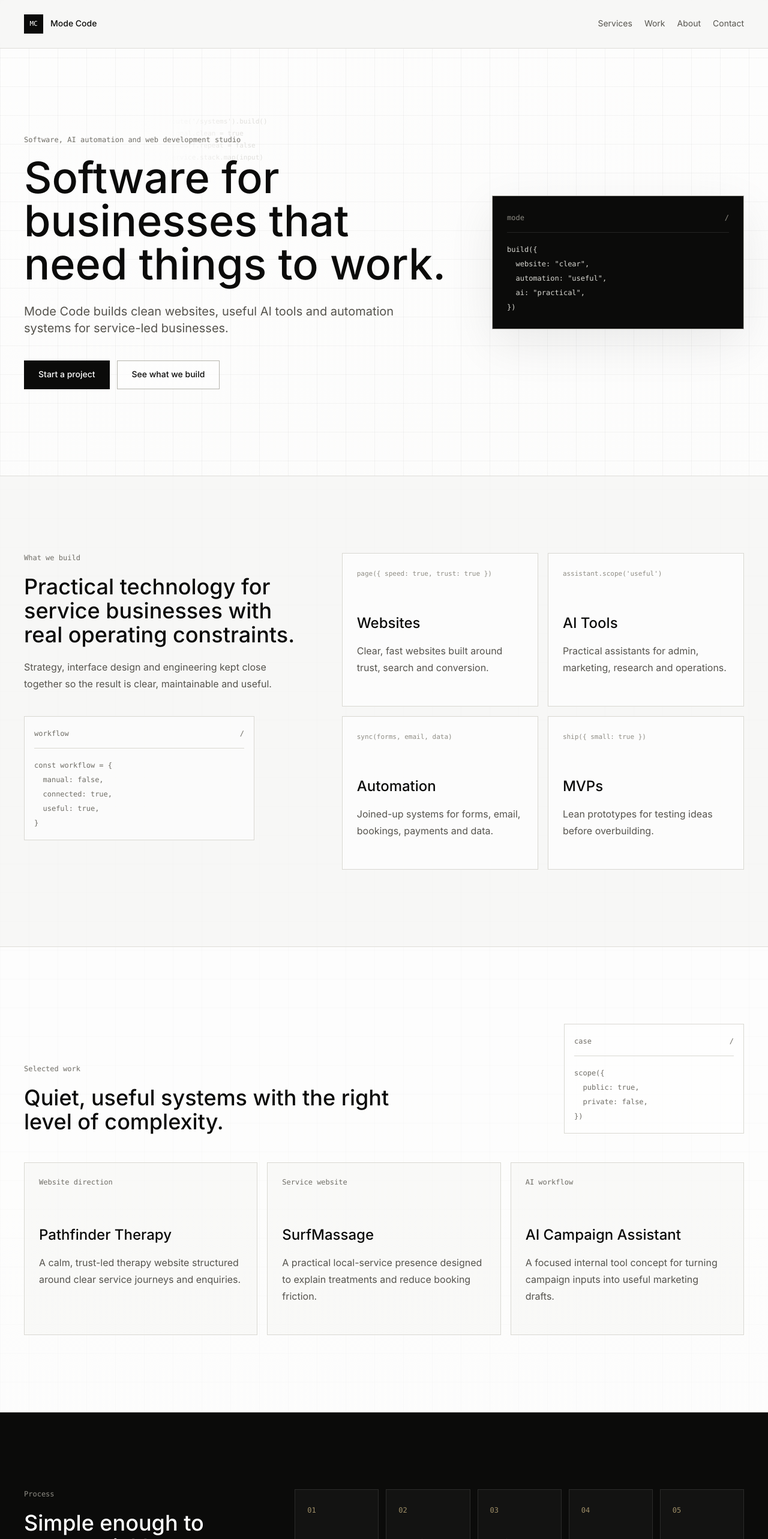
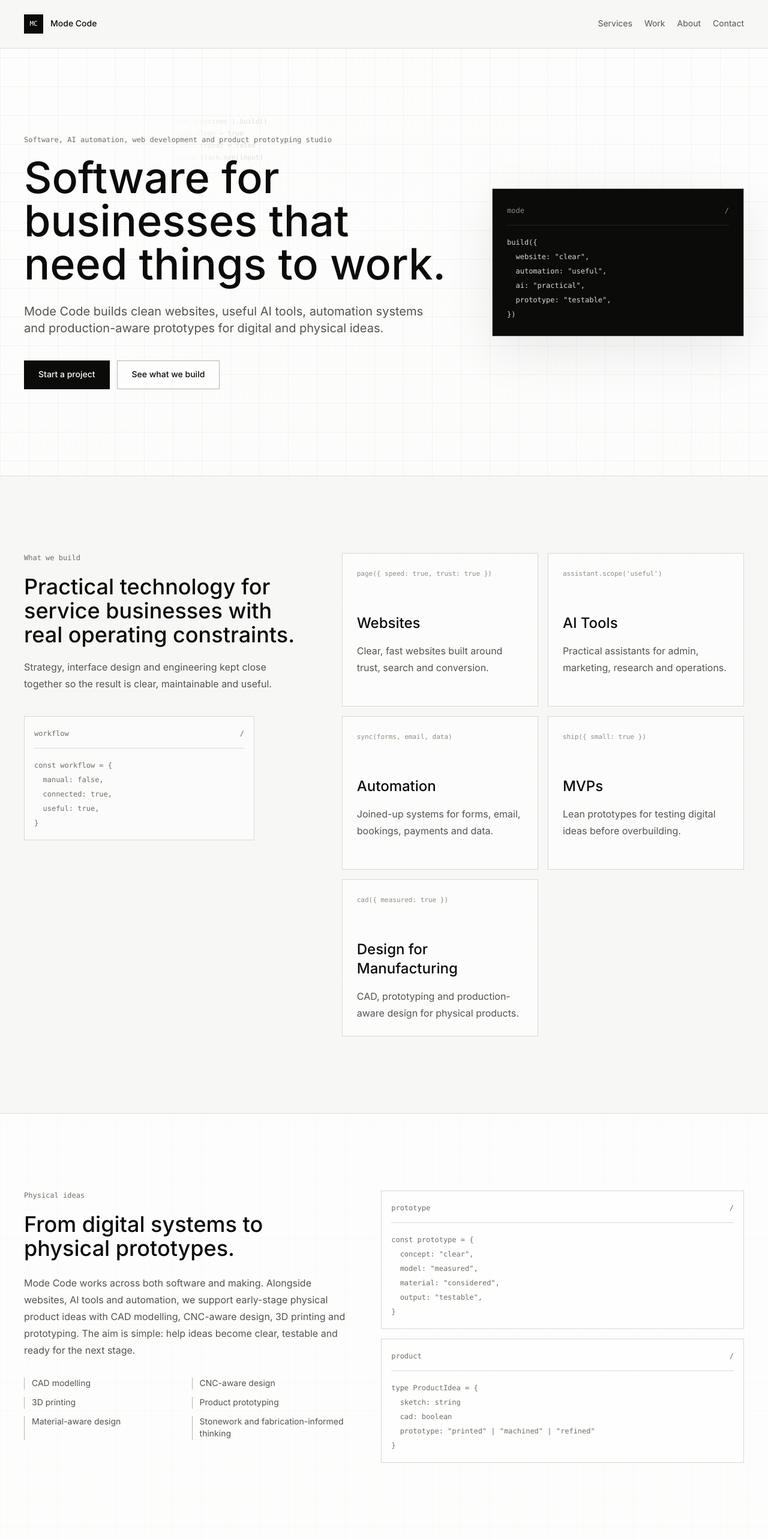
Before and after one commit to modecodeai/modecode, a Next.js app: page / in a window 1280 px wide. Shown: the top 2566 px of the page at 60% size. Built offline with nearby package versions, Linux system fonts and the light colour scheme.

Commit message:
Add design for manufacturing service

```diff
--- a/app/about/page.tsx
+++ b/app/about/page.tsx
@@ -9,13 +9,13 @@ import { processSteps } from "@/lib/site-content";
 export const metadata: Metadata = {
   title: "About",
   description:
-    "Mode Code is a software, AI automation and web development studio for service-led businesses.",
+    "Mode Code is a software, AI automation, web development and production-aware prototyping studio.",
   alternates: {
     canonical: "/about/"
   },
   openGraph: createOpenGraph(
     "About Mode Code",
-    "A software, AI automation and web development studio building practical systems for service-led businesses.",
+    "A software, AI automation, web development and production-aware prototyping studio for digital and physical ideas.",
     "/about/"
   )
 };
@@ -34,9 +34,9 @@ export default function AboutPage() {
           </div>
           <div>
             <p className="text-lg leading-8 text-graphite-600">
-              Mode Code builds clean websites, useful AI tools and automation
-              systems for teams that care less about novelty and more about
-              dependable outcomes.
+              Mode Code builds clean websites, useful AI tools, automation
+              systems and production-aware prototypes for teams that care less
+              about novelty and more about dependable outcomes.
             </p>
             <div className="mt-10">
               <CodeFragment
--- a/app/contact/page.tsx
+++ b/app/contact/page.tsx
@@ -9,13 +9,13 @@ import { createOpenGraph } from "@/lib/metadata";
 export const metadata: Metadata = {
   title: "Contact",
   description:
-    "Start a project with Mode Code for websites, AI tools and automation systems.",
+    "Start a project with Mode Code for websites, AI tools, automation systems or production-aware prototypes.",
   alternates: {
     canonical: "/contact/"
   },
   openGraph: createOpenGraph(
     "Contact Mode Code",
-    "Talk to Mode Code about websites, AI tools and automation systems.",
+    "Talk to Mode Code about websites, AI tools, automation systems or production-aware prototypes.",
     "/contact/"
   )
 };
@@ -96,6 +96,7 @@ export default function ContactPage() {
               <option>AI tool</option>
               <option>Automation</option>
               <option>MVP</option>
+              <option>Design for Manufacturing</option>
               <option>Not sure yet</option>
             </select>
           </label>
--- a/app/layout.tsx
+++ b/app/layout.tsx
@@ -7,25 +7,25 @@ import { createOpenGraph, siteUrl } from "@/lib/metadata";
 export const metadata: Metadata = {
   metadataBase: new URL(siteUrl),
   title: {
-    default: "Mode Code | Software, AI automation and web development studio",
+    default: "Mode Code | Websites, AI Tools, Automation & Product Prototyping",
     template: "%s | Mode Code"
   },
   description:
-    "Mode Code builds clean websites, useful AI tools and automation systems for service-led businesses.",
+    "Mode Code builds clean websites, useful AI tools, automation systems and production-aware prototypes, including CAD, CNC-aware design and 3D printing support.",
   applicationName: "Mode Code",
   alternates: {
     canonical: "/"
   },
   openGraph: createOpenGraph(
-    "Mode Code | Software for businesses that need things to work",
-    "Clean websites, useful AI tools and automation systems for service-led businesses.",
+    "Mode Code | Websites, AI Tools, Automation & Product Prototyping",
+    "Mode Code builds clean websites, useful AI tools, automation systems and production-aware prototypes.",
     "/"
   ),
   twitter: {
     card: "summary_large_image",
     title: "Mode Code",
     description:
-      "Software, AI automation and web development for service-led businesses.",
+      "Websites, AI tools, automation systems and production-aware prototypes.",
     images: ["/og-image.svg"]
   },
   robots: {
--- a/app/page.tsx
+++ b/app/page.tsx
@@ -6,22 +6,27 @@ import { SectionLabel } from "@/components/section-label";
 import { ServiceCard } from "@/components/service-card";
 import {
   caseStudies,
+  manufacturingCapabilities,
+  prototypeSnippet,
   processSteps,
+  productIdeaSnippet,
   services,
   workflowSnippet
 } from "@/lib/site-content";
 import { createOpenGraph } from "@/lib/metadata";
 
 export const metadata: Metadata = {
-  title: "Software for businesses that need things to work",
+  title: {
+    absolute: "Mode Code | Websites, AI Tools, Automation & Product Prototyping"
+  },
   description:
-    "Mode Code builds clean websites, useful AI tools and automation systems for service-led businesses.",
+    "Mode Code builds clean websites, useful AI tools, automation systems and production-aware prototypes, including CAD, CNC-aware design and 3D printing support.",
   alternates: {
     canonical: "/"
   },
   openGraph: createOpenGraph(
-    "Software for businesses that need things to work",
-    "Mode Code builds clean websites, useful AI tools and automation systems for service-led businesses.",
+    "Mode Code | Websites, AI Tools, Automation & Product Prototyping",
+    "Mode Code builds clean websites, useful AI tools, automation systems and production-aware prototypes.",
     "/"
   )
 };
@@ -42,14 +47,16 @@ service.stack.map(input)`}</pre>
         <div className="mx-auto grid min-h-[calc(100vh-88px)] max-w-7xl items-center gap-12 px-6 py-20 sm:px-8 lg:grid-cols-[1fr_420px] lg:px-10">
           <div className="relative z-10 max-w-4xl">
             <p className="mb-5 font-mono text-xs text-graphite-500">
-              Software, AI automation and web development studio
+              Software, AI automation, web development and product prototyping
+              studio
             </p>
             <h1 className="max-w-4xl text-5xl font-medium leading-[1.02] text-graphite-950 sm:text-6xl lg:text-7xl">
               Software for businesses that need things to work.
             </h1>
             <p className="mt-7 max-w-2xl text-lg leading-8 text-graphite-600 sm:text-xl">
-              Mode Code builds clean websites, useful AI tools and automation
-              systems for service-led businesses.
+              Mode Code builds clean websites, useful AI tools, automation
+              systems and production-aware prototypes for digital and physical
+              ideas.
             </p>
             <div className="mt-10 flex flex-col gap-3 sm:flex-row">
               <ButtonLink href="/contact/">Start a project</ButtonLink>
@@ -66,6 +73,7 @@ service.stack.map(input)`}</pre>
   website: "clear",
   automation: "useful",
   ai: "practical",
+  prototype: "testable",
 })`}
             />
           </div>
@@ -97,6 +105,35 @@ service.stack.map(input)`}</pre>
                 <ServiceCard key={service.title} {...service} />
               ))}
             </div>
+          </div>
+        </div>
+      </section>
+
+      <section className="border-b border-graphite-200/80 bg-white/60">
+        <div className="mx-auto grid max-w-7xl gap-12 px-6 py-24 sm:px-8 lg:grid-cols-[0.95fr_1.05fr] lg:px-10 lg:py-32">
+          <div>
+            <SectionLabel>Physical ideas</SectionLabel>
+            <h2 className="mt-5 max-w-2xl text-3xl font-medium leading-tight text-graphite-950 sm:text-4xl">
+              From digital systems to physical prototypes.
+            </h2>
+            <p className="mt-6 max-w-2xl leading-7 text-graphite-600">
+              Mode Code works across both software and making. Alongside
+              websites, AI tools and automation, we support early-stage physical
+              product ideas with CAD modelling, CNC-aware design, 3D printing
+              and prototyping. The aim is simple: help ideas become clear,
+              testable and ready for the next stage.
+            </p>
+            <ul className="mt-8 grid gap-3 text-sm text-graphite-600 sm:grid-cols-2">
+              {manufacturingCapabilities.slice(0, 6).map((item) => (
+                <li key={item} className="border-l border-graphite-300 pl-3">
+                  {item}
+                </li>
+              ))}
+            </ul>
+          </div>
+          <div className="grid content-start gap-4">
+            <CodeFragment label="prototype" snippet={prototypeSnippet} />
+            <CodeFragment label="product" snippet={productIdeaSnippet} />
           </div>
         </div>
       </section>
--- a/app/services/page.tsx
+++ b/app/services/page.tsx
@@ -4,18 +4,24 @@ import { CodeFragment } from "@/components/code-fragment";
 import { SectionLabel } from "@/components/section-label";
 import { ServiceCard } from "@/components/service-card";
 import { createOpenGraph } from "@/lib/metadata";
-import { services, workflowSnippet } from "@/lib/site-content";
+import {
+  manufacturingCapabilities,
+  prototypeSnippet,
+  productIdeaSnippet,
+  services,
+  workflowSnippet
+} from "@/lib/site-content";
 
 export const metadata: Metadata = {
   title: "Services",
   description:
-    "Websites, AI tools, automation systems and MVPs for service-led businesses.",
+    "Websites, AI tools, automation systems, MVPs and production-aware prototypes for digital and physical ideas.",
   alternates: {
     canonical: "/services/"
   },
   openGraph: createOpenGraph(
     "Mode Code services",
-    "Clean websites, practical AI tools, joined-up automation and lean MVPs.",
+    "Clean websites, practical AI tools, joined-up automation and production-aware prototyping.",
     "/services/"
   )
 };
@@ -28,11 +34,12 @@ export default function ServicesPage() {
           <div>
             <SectionLabel>Services</SectionLabel>
             <h1 className="mt-5 max-w-2xl text-4xl font-medium leading-tight text-graphite-950 sm:text-5xl">
-              Clean technology for businesses that need useful systems.
+              Clean technology for digital workflows and physical ideas.
             </h1>
             <p className="mt-6 max-w-xl leading-7 text-graphite-600">
               Mode Code keeps strategy, interface design and engineering close
-              together so the work stays clear, maintainable and practical.
+              together so software, automation and early-stage prototypes stay
+              clear, maintainable and practical.
             </p>
           </div>
           <CodeFragment
@@ -42,6 +49,7 @@ export default function ServicesPage() {
   website: "clear",
   ai: "practical",
   automation: "connected",
+  prototype: "testable",
 })`}
           />
         </div>
@@ -60,10 +68,40 @@ export default function ServicesPage() {
         </div>
       </section>
 
+      <section className="border-b border-graphite-200/80 bg-white/60">
+        <div className="mx-auto grid max-w-7xl gap-12 px-6 py-20 sm:px-8 lg:grid-cols-[0.85fr_1.15fr] lg:px-10 lg:py-28">
+          <div>
+            <SectionLabel>Design for Manufacturing</SectionLabel>
+            <h2 className="mt-5 max-w-2xl text-3xl font-medium leading-tight text-graphite-950 sm:text-4xl">
+              CAD, prototyping and manufacturing-aware development.
+            </h2>
+            <p className="mt-5 max-w-2xl leading-7 text-graphite-600">
+              CAD, prototyping and production-aware design for physical
+              products, parts and ideas that need to move from concept to
+              something real.
+            </p>
+            <div className="mt-10 grid gap-4">
+              <CodeFragment label="prototype" snippet={prototypeSnippet} />
+              <CodeFragment label="product" snippet={productIdeaSnippet} />
+            </div>
+          </div>
+          <div className="grid gap-3 sm:grid-cols-2">
+            {manufacturingCapabilities.map((item) => (
+              <div
+                key={item}
+                className="border border-graphite-200 bg-graphite-50/70 p-5 text-sm leading-6 text-graphite-700"
+              >
+                {item}
+              </div>
+            ))}
+          </div>
+        </div>
+      </section>
+
       <section className="bg-white/60">
         <div className="mx-auto flex max-w-7xl flex-col justify-between gap-8 px-6 py-20 sm:px-8 md:flex-row md:items-center lg:px-10">
           <h2 className="max-w-2xl text-3xl font-medium leading-tight text-graphite-950 sm:text-4xl">
-            Have a workflow or website that needs to work harder?
+            Have a workflow, website or physical idea that needs clearer shape?
           </h2>
           <ButtonLink href="/contact/">Start a project</ButtonLink>
         </div>
--- a/app/work/page.tsx
+++ b/app/work/page.tsx
@@ -9,13 +9,13 @@ import { caseStudies } from "@/lib/site-content";
 export const metadata: Metadata = {
   title: "Work",
   description:
-    "Selected Mode Code work across service websites, AI workflows and practical digital systems.",
+    "Selected Mode Code work across service websites, AI workflows, practical digital systems and early-stage prototyping.",
   alternates: {
     canonical: "/work/"
   },
   openGraph: createOpenGraph(
     "Mode Code work",
-    "Selected website, service and AI workflow projects from Mode Code.",
+    "Selected website, service, AI workflow and prototyping work from Mode Code.",
     "/work/"
   )
 };
--- a/components/site-footer.tsx
+++ b/components/site-footer.tsx
@@ -19,7 +19,8 @@ export function SiteFooter() {
             Mode Code
           </Link>
           <p className="mt-2 max-w-md text-sm leading-6 text-graphite-400">
-            Clean websites, useful AI tools and automation systems.
+            Clean websites, useful AI tools, automation systems and
+            production-aware prototypes.
           </p>
           <p className="mt-4 max-w-xl text-xs leading-6 text-graphite-500">
             {companyDetails.legalName} · Company No.{" "}
--- a/lib/site-content.ts
+++ b/lib/site-content.ts
@@ -16,9 +16,26 @@ export const services = [
   },
   {
     title: "MVPs",
-    description: "Lean prototypes for testing ideas before overbuilding.",
+    description: "Lean prototypes for testing digital ideas before overbuilding.",
     snippet: "ship({ small: true })"
+  },
+  {
+    title: "Design for Manufacturing",
+    description:
+      "CAD, prototyping and production-aware design for physical products.",
+    snippet: "cad({ measured: true })"
   }
+];
+
+export const manufacturingCapabilities = [
+  "CAD modelling",
+  "CNC-aware design",
+  "3D printing",
+  "Product prototyping",
+  "Material-aware design",
+  "Stonework and fabrication-informed thinking",
+  "Concept-to-manufacture support",
+  "Design refinement for physical production"
 ];
 
 export const caseStudies = [
@@ -49,3 +66,16 @@ export const workflowSnippet = `const workflow = {
   connected: true,
   useful: true,
 }`;
+
+export const prototypeSnippet = `const prototype = {
+  concept: "clear",
+  model: "measured",
+  material: "considered",
+  output: "testable",
+}`;
+
+export const productIdeaSnippet = `type ProductIdea = {
+  sketch: string
+  cad: boolean
+  prototype: "printed" | "machined" | "refined"
+}`;
```
Also changed, not shown: 2 other files (tests, documents, lock files or other folders).
